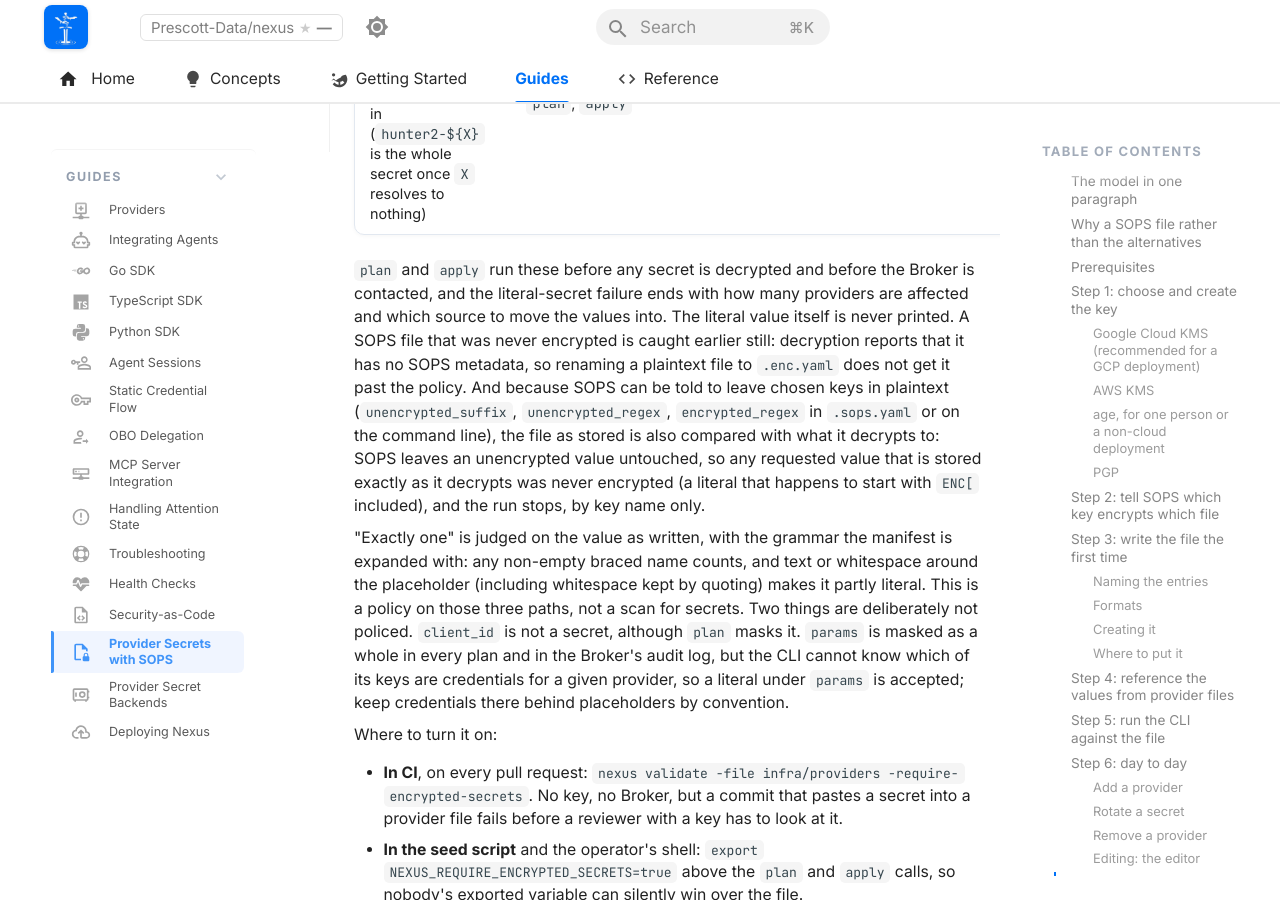
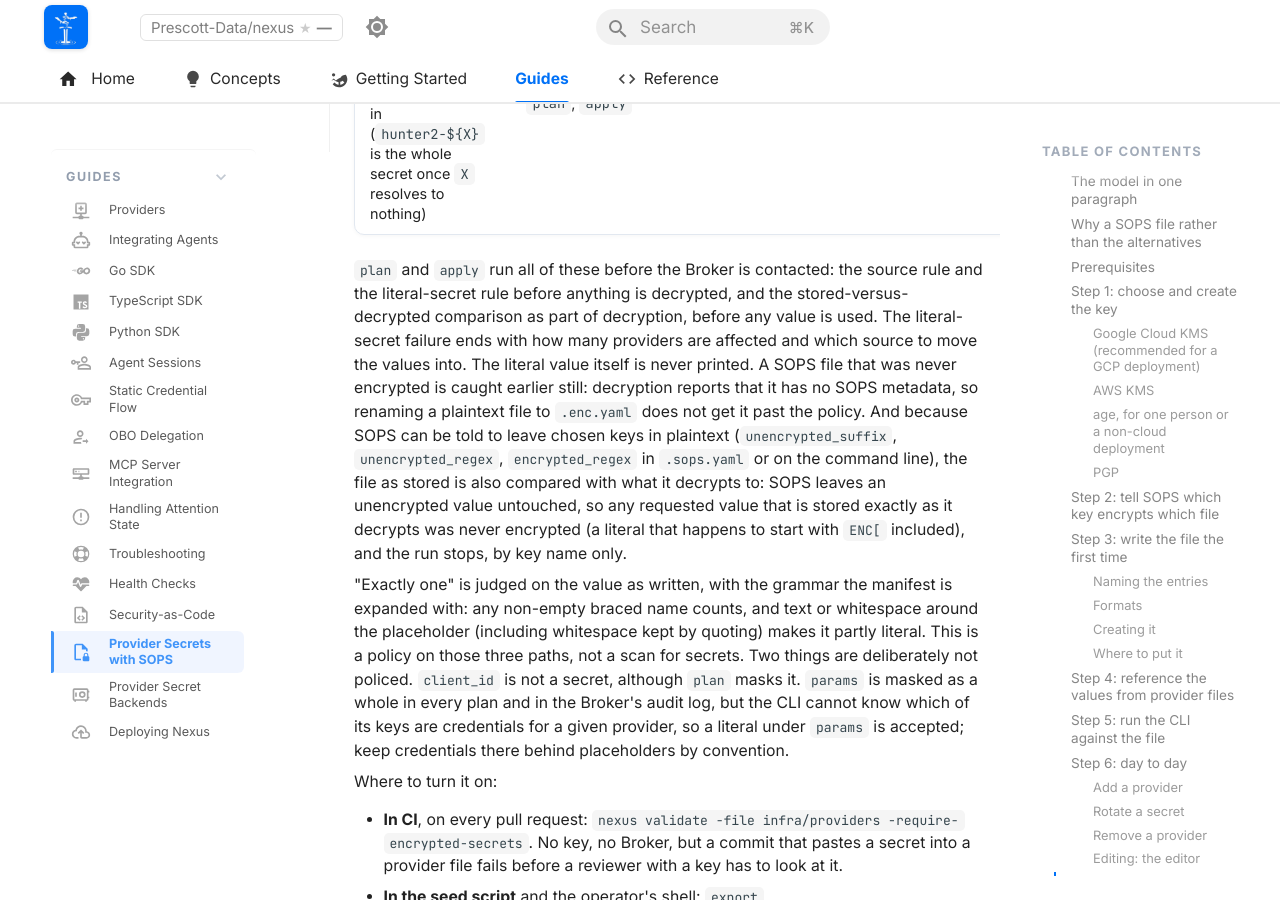
Before and after one commit to Prescott-Data/nexus-framework, an MkDocs documentation site: the page built from docs/guides/provider-secrets-with-sops.md, in a window 1280 px wide and 900 px high, scrolled down 11217 px. Built offline with MkDocs 1.6.1 and Material for MkDocs 9.7.7, drawn with Linux system fonts in a browser that asks for light colours; comment, search, counter and statistics services are not loaded; some of the changed text lies outside the part shown.

Commit message:
docs: explicit CEL comparisons for the claim-based WIF condition; say when each policy rule runs relative to decryption

```diff
--- a/docs/guides/provider-secrets-with-sops.md
+++ b/docs/guides/provider-secrets-with-sops.md
@@ -335,7 +335,7 @@
 | Environment fallback: a placeholder missing from the file is unresolved even when the shell exports it | `validate -secrets`, `plan`, `apply` | `${NEXUS_PROVIDER_X_CLIENT_SECRET}: not found (looked for key NEXUS_PROVIDER_X_CLIENT_SECRET in infra/secrets.enc.yaml)`, with no "then environment variable" clause |
 | A `client_secret` that is not exactly one `${PLACEHOLDER}`: a literal, or a literal with a placeholder mixed in (`hunter2-${X}` is the whole secret once `X` resolves to nothing) | `validate` even without `-secrets`, `plan`, `apply` | `infra/providers/x.yaml: x: client_secret: not exactly one ${PLACEHOLDER}; -require-encrypted-secrets refuses a literal or partly literal value in the manifest` |
 
-`plan` and `apply` run these before any secret is decrypted and before the Broker is contacted, and the literal-secret failure ends with how many providers are affected and which source to move the values into. The literal value itself is never printed. A SOPS file that was never encrypted is caught earlier still: decryption reports that it has no SOPS metadata, so renaming a plaintext file to `.enc.yaml` does not get it past the policy. And because SOPS can be told to leave chosen keys in plaintext (`unencrypted_suffix`, `unencrypted_regex`, `encrypted_regex` in `.sops.yaml` or on the command line), the file as stored is also compared with what it decrypts to: SOPS leaves an unencrypted value untouched, so any requested value that is stored exactly as it decrypts was never encrypted (a literal that happens to start with `ENC[` included), and the run stops, by key name only.
+`plan` and `apply` run all of these before the Broker is contacted: the source rule and the literal-secret rule before anything is decrypted, and the stored-versus-decrypted comparison as part of decryption, before any value is used. The literal-secret failure ends with how many providers are affected and which source to move the values into. The literal value itself is never printed. A SOPS file that was never encrypted is caught earlier still: decryption reports that it has no SOPS metadata, so renaming a plaintext file to `.enc.yaml` does not get it past the policy. And because SOPS can be told to leave chosen keys in plaintext (`unencrypted_suffix`, `unencrypted_regex`, `encrypted_regex` in `.sops.yaml` or on the command line), the file as stored is also compared with what it decrypts to: SOPS leaves an unencrypted value untouched, so any requested value that is stored exactly as it decrypts was never encrypted (a literal that happens to start with `ENC[` included), and the run stops, by key name only.
 
 "Exactly one" is judged on the value as written, with the grammar the manifest is expanded with: any non-empty braced name counts, and text or whitespace around the placeholder (including whitespace kept by quoting) makes it partly literal. This is a policy on those three paths, not a scan for secrets. Two things are deliberately not policed. `client_id` is not a secret, although `plan` masks it. `params` is masked as a whole in every plan and in the Broker's audit log, but the CLI cannot know which of its keys are credentials for a given provider, so a literal under `params` is accepted; keep credentials there behind placeholders by convention.
 
```
Also changed, not shown: other parts of docs/guides/provider-secrets-with-sops.md (+1 -1 lines), docs/reference/cli.md (+1 -1 lines).
